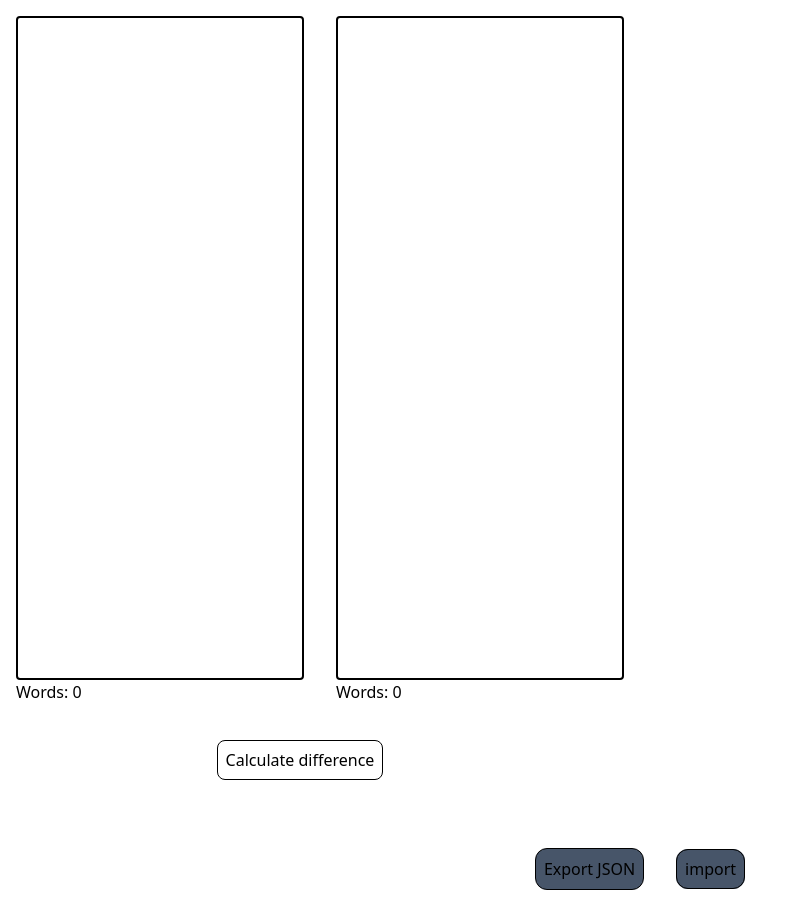
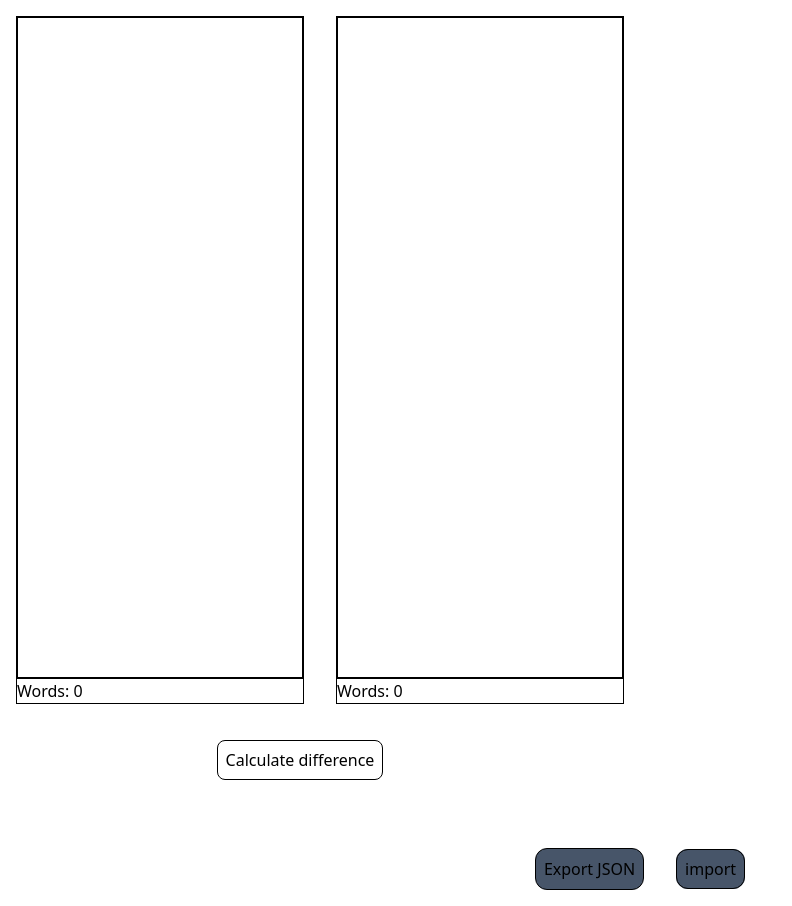
Before and after one commit to levithdev/PomoWords, a React (Vite) app: page / in a window 1280 px wide. Shown: the whole page, without its empty margins (0-792 px from the left). Built offline with nearby package versions, Linux system fonts and the light colour scheme.

Commit message:
style: update bottom input design for countWords

```diff
--- a/src/App.tsx
+++ b/src/App.tsx
@@ -71,12 +71,16 @@ function App() {
       <div className="grid grid-cols-2 h-full">
         <div className="h-screen flex flex-col">
           <div className="grid flex-1 grid-cols-2">
+
             <div className="flex flex-col p-4">
               <InputPomodoro
                 text={beforeText}
                 onChange={setBeforeText}
               />
-              <p>Words: {countWords(beforeText)}</p>
+              <p
+                className="border border-black  border-t-0">
+                Words: {countWords(beforeText)}
+              </p>
             </div>
 
             <div className="flex flex-col p-4 ">
@@ -84,7 +88,9 @@ function App() {
                 text={afterText}
                 onChange={setAfterText}
               />
-              <p>Words: {countWords(afterText)}</p>
+              <p
+                className="border border-black  border-t-0"
+              >Words: {countWords(afterText)}</p>
             </div>
           </div>
           <div className="flex justify-center">
--- a/src/components/InputPomodoro.tsx
+++ b/src/components/InputPomodoro.tsx
@@ -2,13 +2,16 @@ interface InputPomodoroProps {
   text: string;
   onChange: (newText: string) => void
 }
-
+// rounded
 export function InputPomodoro({ text, onChange }: InputPomodoroProps) {
   return (
-    <textarea
-      className="flex-1 w-full resize-none border-2 border-black rounded p-4 text-sm focus:outline-none"
-      value={text}
-      onChange={(e) => onChange(e.target.value)}
-    />
+    <div className=" flex flex-1 ">
+      <textarea
+        className="flex-1 w-full resize-none border-2 border-black  p-4 text-sm focus:outline-none"
+        value={text}
+        onChange={(e) => onChange(e.target.value)}
+      />
+    </div>
+
   )
 }
```
